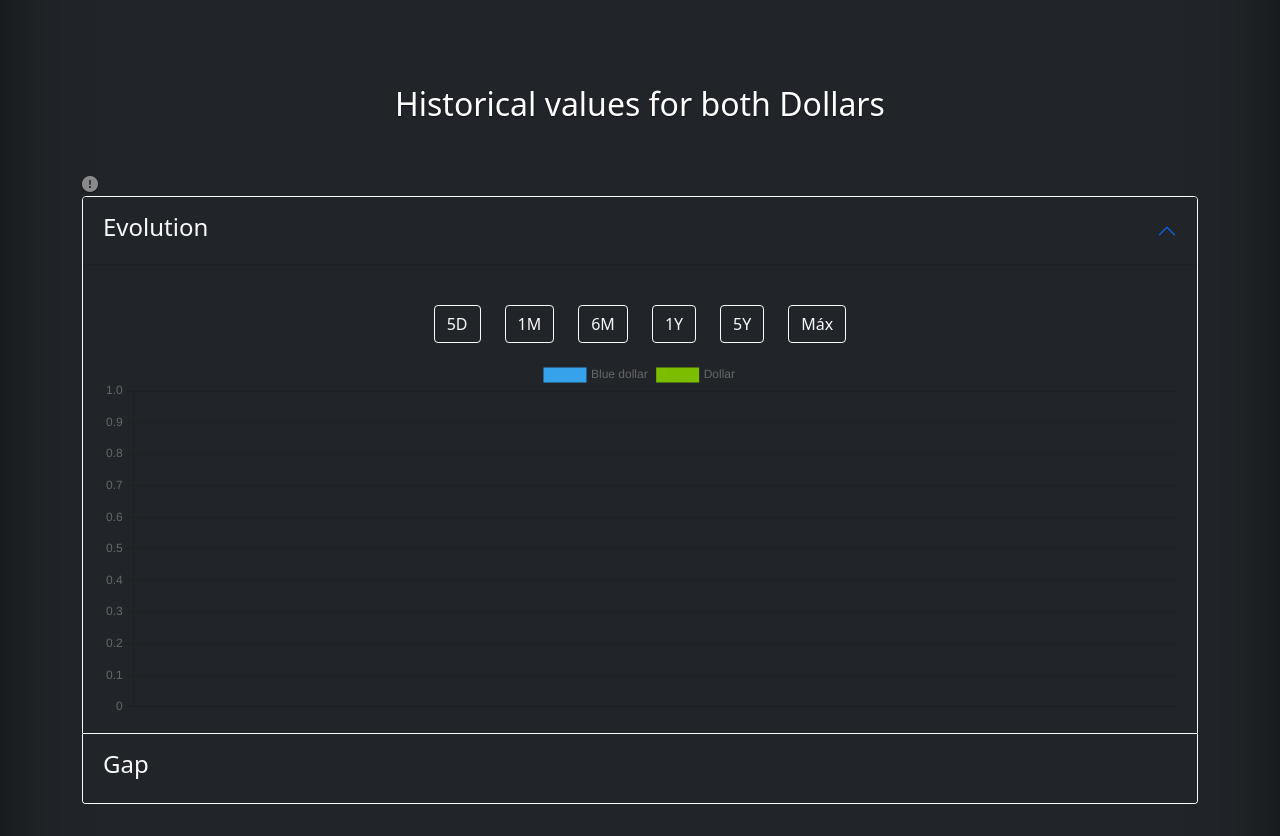
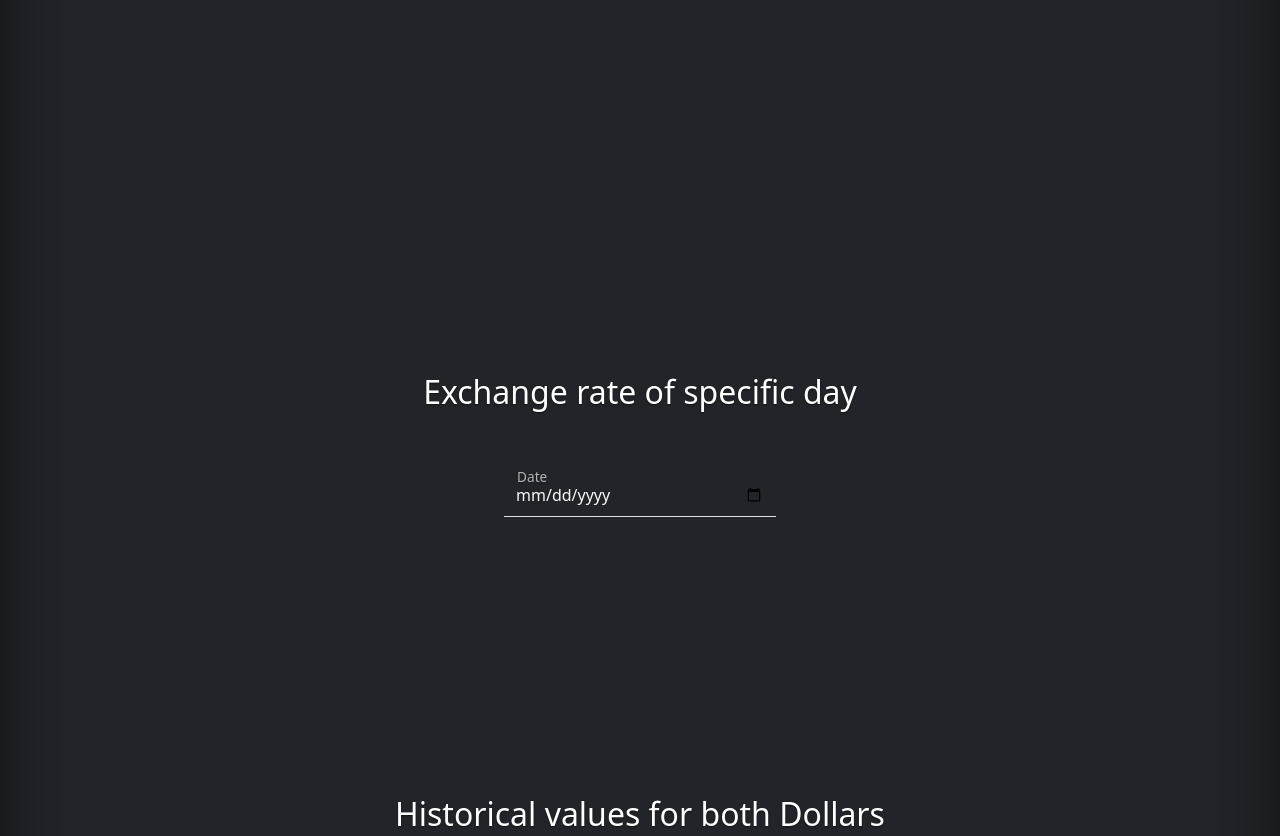
Before and after one commit to ZekeScript/do-now, a plain HTML site: page pages/converter.html in a window 1280 px wide. Shown: the part 690-1526 px from the top of the page. Drawn offline with nearby package versions, Linux system fonts and the light colour scheme; no server answers.

Commit message:
seccion format

```diff
--- a/pages/converter.html
+++ b/pages/converter.html
@@ -189,6 +189,29 @@
 				</div>
 			</section>
 
+      <!-- Quote by date -->
+			<section
+				class="d-flex w-50 container flex-column full-view justify-content-center p-5"
+			>
+				<h2 class="text-center mb-5">Exchange rate of specific day</h2>
+				<article class="d-flex justify-content-around">
+					<div class="form-floating w-50">
+						<input
+							id="leftInputDate"
+							type="date"
+							class="form-control bg-dark border border-top-0 border-end-0 border-start-0 rounded-0 text-light"
+							title="Date"
+						/>
+						<label for="leftInputDate">Date</label>
+					</div>
+				</article>
+
+        <article>
+
+        </article>
+			</section>
+
+
 			<!-- Charts -->
 			<section
 				class="d-flex flex-column container full-view justify-content-center mb-5"
@@ -366,7 +389,7 @@
 		<script src="https://cdn.jsdelivr.net/npm/toastify-js"></script>
 
 		<!-- Convert -->
-		<script src="../scripts/convert.js"></script>
+		<!-- <script src="../scripts/convert.js"></script> -->
 
 		<!-- Rate -->
 		<script src="../scripts/rateValue.js"></script>
```
